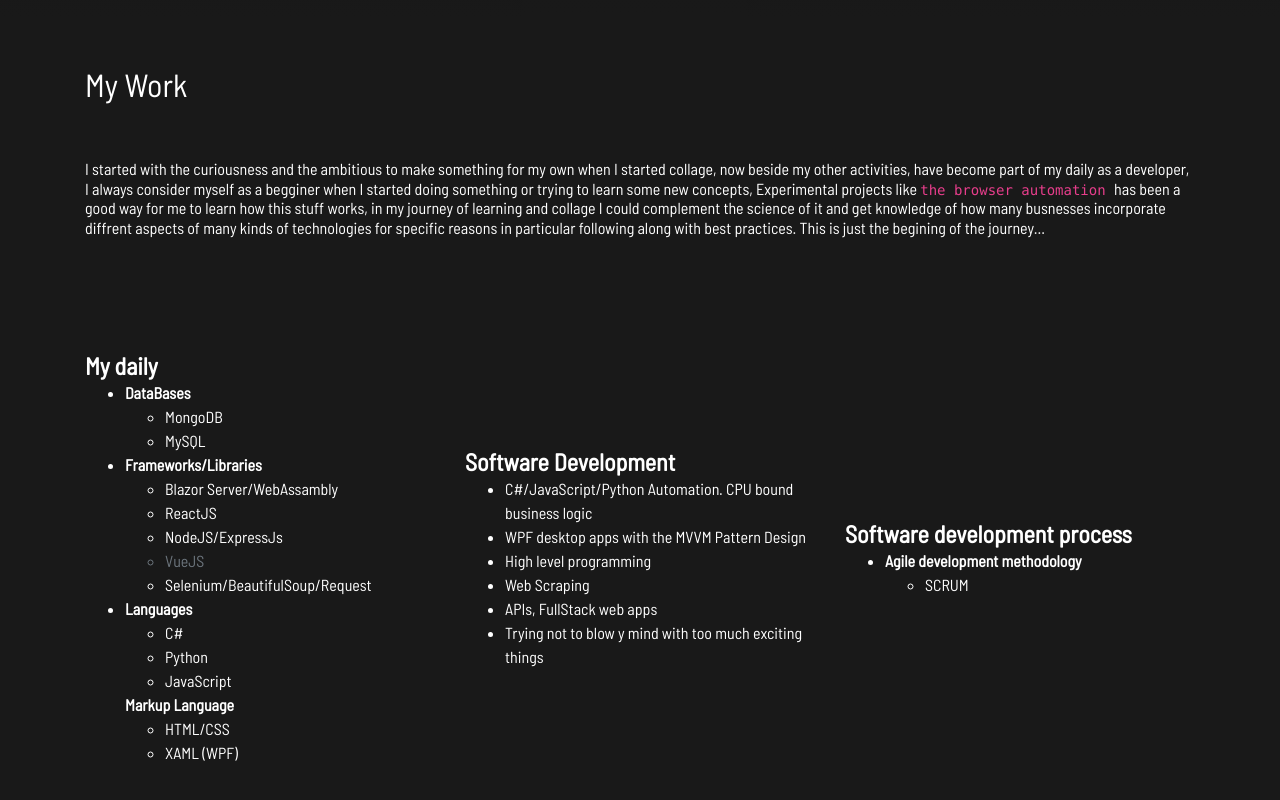
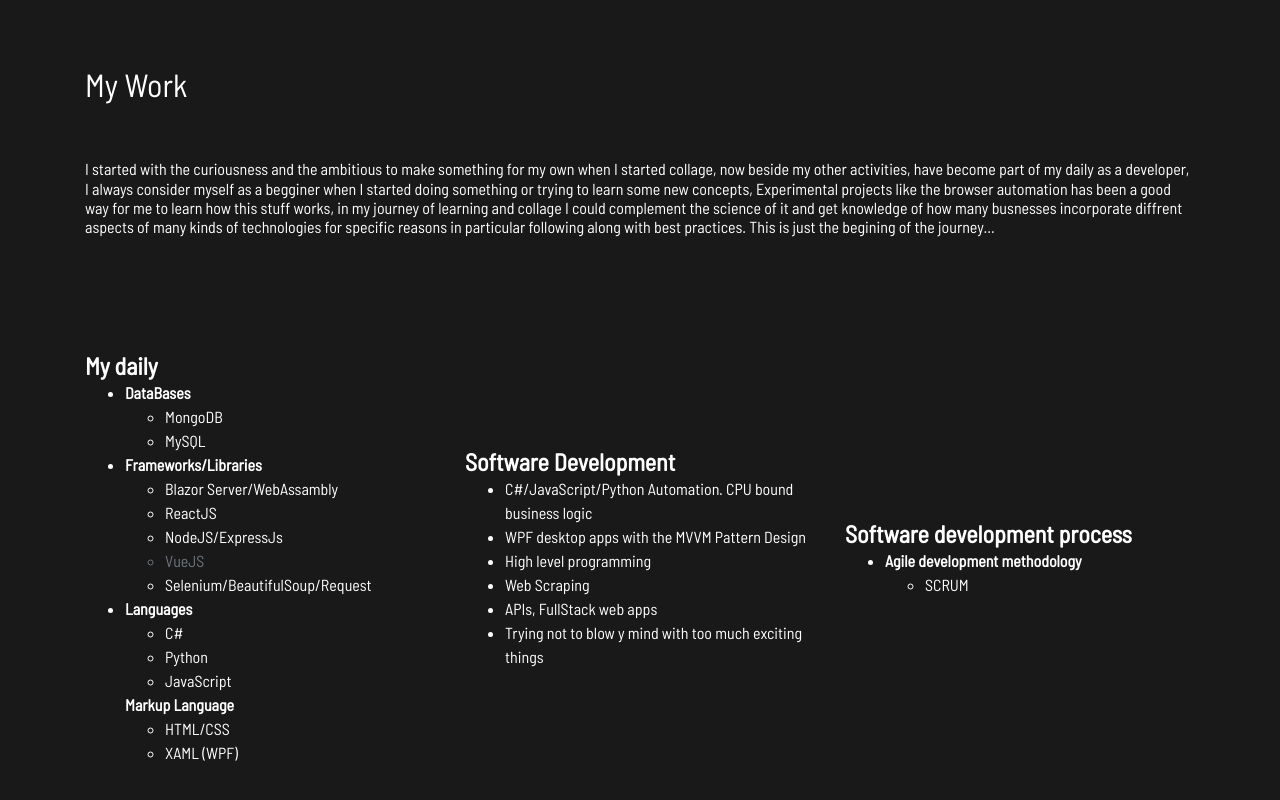
Before and after one commit to rockyall/react-student, a React (Create React App) app: page /home in a window 1280 px wide. Shown: the part 783-1583 px from the top of the page. Built offline with nearby package versions, Linux system fonts and the light colour scheme.

Commit message:
nuevos cambios

```diff
--- a/src/components/Home/About.jsx
+++ b/src/components/Home/About.jsx
@@ -23,13 +23,13 @@ class About extends Component {
                   other activities, have become part of my daily as a developer,
                   I always consider myself as a begginer when I started doing
                   something or trying to learn some new concepts, Experimental
-                  projects like <code>the browser automation </code>
-                  has been a good way for me to learn how this stuff works, in
-                  my journey of learning and collage I could complement the
-                  science of it and get knowledge of how many busnesses
-                  incorporate diffrent aspects of many kinds of technologies for
-                  specific reasons in particular following along with best
-                  practices. This is just the begining of the journey...
+                  projects like the browser automation has been a good way for
+                  me to learn how this stuff works, in my journey of learning
+                  and collage I could complement the science of it and get
+                  knowledge of how many busnesses incorporate diffrent aspects
+                  of many kinds of technologies for specific reasons in
+                  particular following along with best practices. This is just
+                  the begining of the journey...
                 </h6>
               </div>
             </div>
```
